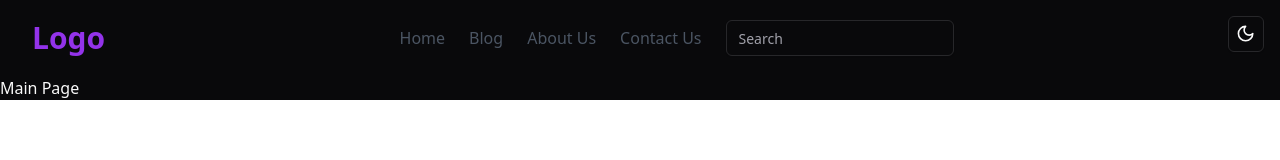
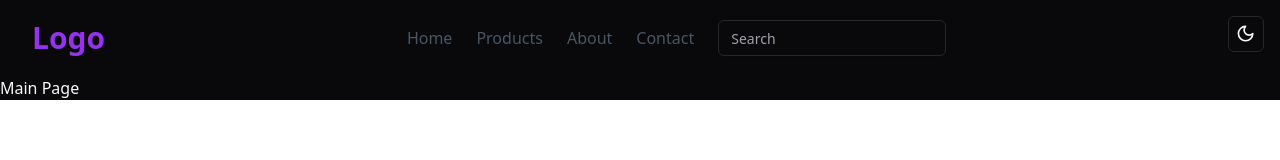
Before and after one commit to hanish-con/sole-style, a React (Vite) app in the folder frontend/: page /home in a window 1280 px wide. Shown: the top 160 px of the page. Built offline with nearby package versions, Linux system fonts and the light colour scheme.

Commit message:
fix paths

```diff
--- a/frontend/src/pages/commons/header.tsx
+++ b/frontend/src/pages/commons/header.tsx
@@ -9,9 +9,9 @@ export default function Header() {
 
     const menus = [
         { title: "Home", path: "/home" },
-        { title: "Blog", path: "/your-path" },
-        { title: "About Us", path: "/your-path" },
-        { title: "Contact Us", path: "/your-path" },
+        { title: "Products", path: "/products" },
+        { title: "About", path: "/about" },
+        { title: "Contact", path: "/contact" },
     ]
     return (
         <header>
```
